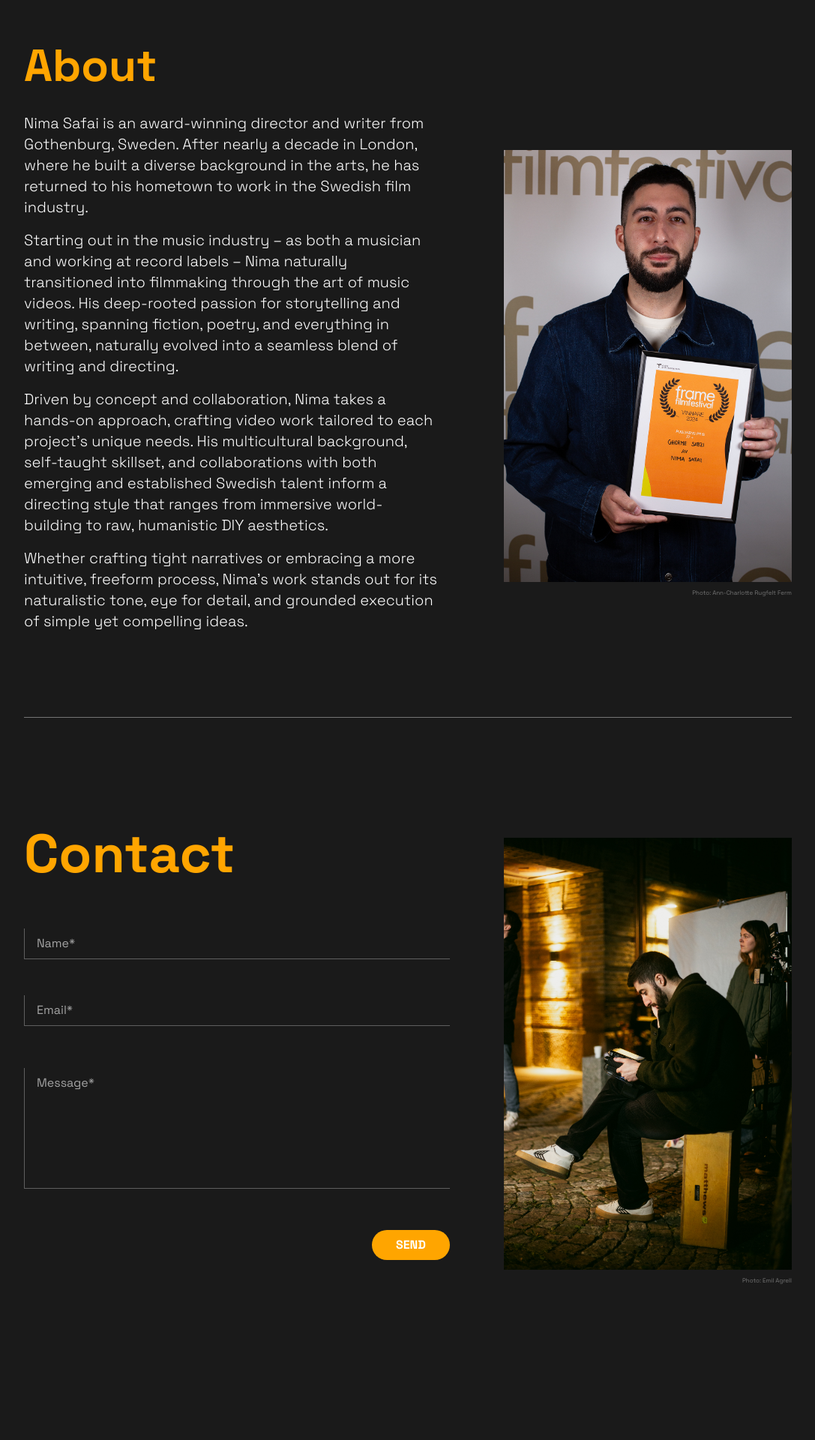
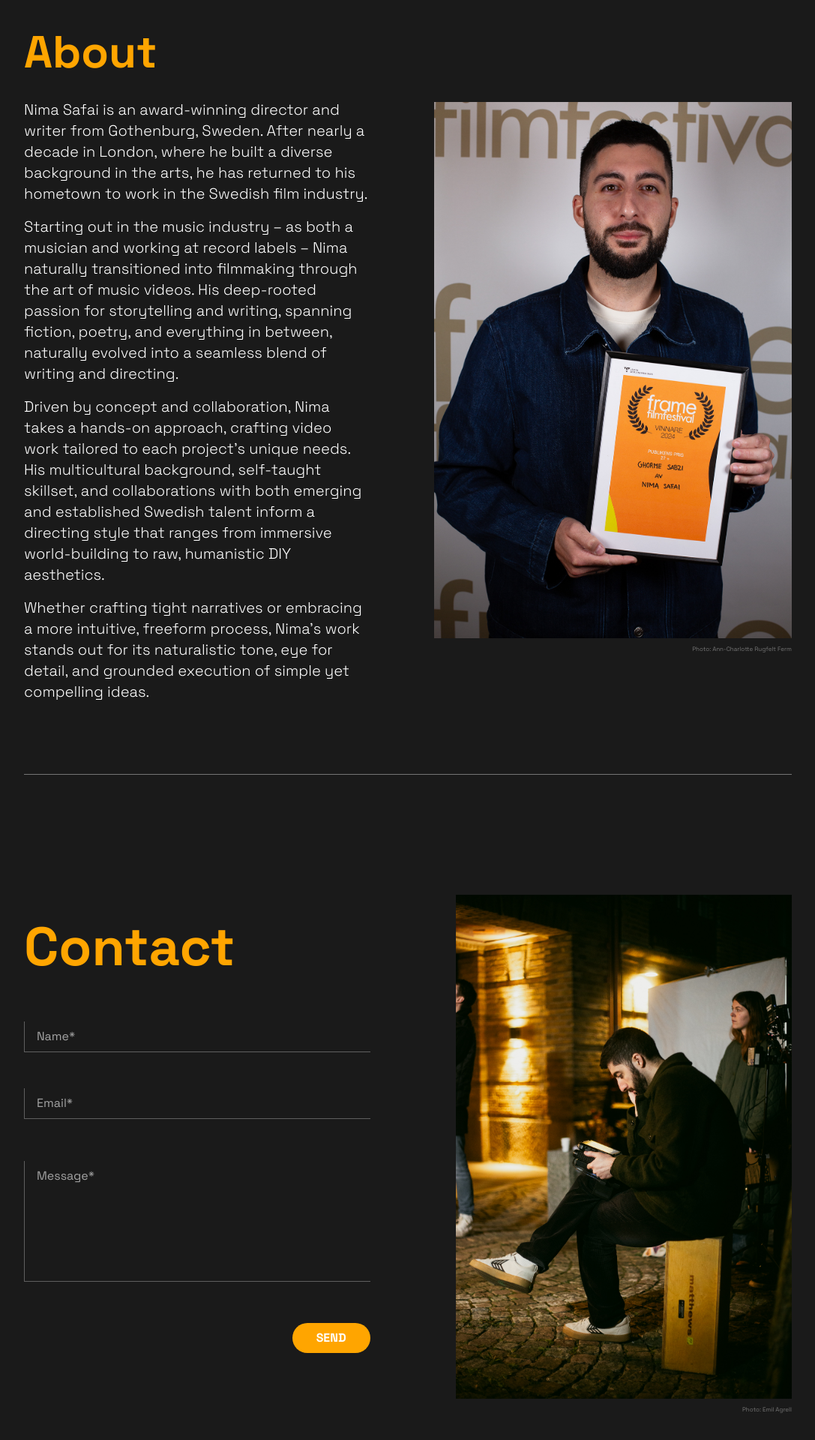
Before and after one commit to NimaSafai/portfolio, a React (Create React App) app: page / in a window 1280 px wide. Shown: the part 2419-4339 px from the top of the page at 75% size, without its empty margins (96-1183 px from the left). Before the commit the page ends 4260 px from the top, so only its background shows below. Built offline with nearby package versions, Linux system fonts and the light colour scheme; a web font is replaced by a local one.

Commit message:
Fix to image responsiveness

```diff
--- a/src/components/About.tsx
+++ b/src/components/About.tsx
@@ -9,7 +9,7 @@ const About: React.FC = () => {
           <h2 className="text-4xl sm:text-5xl md:text-5xl lg:text-6xl font-bold text-[#FFA500] mb-8">
             About
           </h2>
-          <div className="w-full text-base sm:text-lg xl:text-xl xxl:text-2xl">
+          <div className="w-full text-base sm:text-base xl:text-xl xxl:text-2xl">
             <p className="font-extralight mb-4">
               Nima Safai is an award-winning director and writer from
               Gothenburg, Sweden. After nearly a decade in London, where he
@@ -41,8 +41,8 @@ const About: React.FC = () => {
           </div>
         </div>
         {/* Image  */}
-        <div className="mt-16 lg:mt-52 mb-20 w-full lg:pr-16 max-w-md flex flex-col items-center lg:items-end">
-          <div className="w-full max-w-xs sm:max-w-sm md:max-w-md lg:max-w-md flex items-center justify-center">
+        <div className="aspect-[3/4] mt-16 lg:mt-52 xl:mt-36 xxl:mt-24 mb-20 w-full lg:pr-16 max-w-md lg:max-w-xl flex flex-col items-center lg:items-end">
+          <div className="w-full max-w-xs sm:max-w-sm md:max-w-md lg:max-w-md xl:max-w-lg flex items-center justify-center">
             <img
               src="/images/NimaSafai_Frame.jpg"
               alt="Nima Safai holding award at Frame Filmfestival"
--- a/src/components/Contact.tsx
+++ b/src/components/Contact.tsx
@@ -61,7 +61,7 @@ const Contact: React.FC = () => {
           </form>
         </div>
         {/* Image  */}
-        <div className="mt-8 lg:mt-20 w-full lg:pr-16 max-w-md flex flex-col items-center lg:items-end">
+        <div className="mt-8 lg:mt-20 w-full lg:pr-16 flex flex-col items-center lg:items-end">
           <div className="w-full max-w-xs sm:max-w-sm md:max-w-md lg:max-w-md flex items-center justify-center">
             <img
               src="/images/NimaSafai_OnSet.jpg"
```
